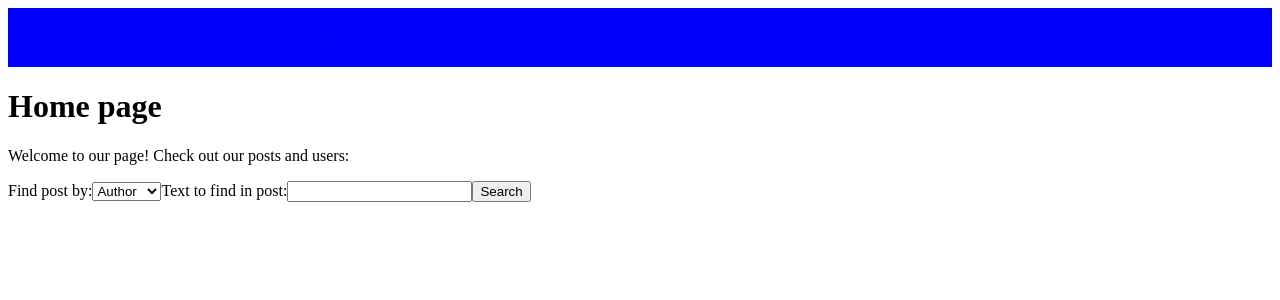
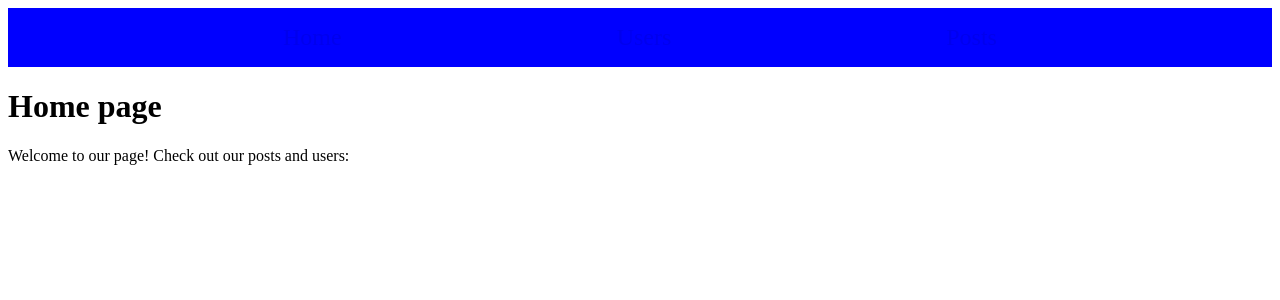
Before and after one commit to kepelivi/diligent-academy-post-app, a React (Vite) app in the folder frontend/: page / in a window 1280 px wide. Shown: the top 300 px of the page. Built offline with nearby package versions, Linux system fonts and the light colour scheme.

Commit message:
Remove SearchForPosts from App

```diff
--- a/frontend/src/App.tsx
+++ b/frontend/src/App.tsx
@@ -3,7 +3,6 @@ import Home from "./components/Home";
 import { BrowserRouter, Routes, Route } from 'react-router-dom';
 import Users from "./components/Users";
 import './styles/style.css';
-import SearcForPost from "./components/SearchForPosts";
 
 function App() {
 
@@ -14,7 +13,6 @@ function App() {
         <Route path="/posts" element={<Posts />} />
         <Route path="/users" element={<Users />} />
       </Routes>
-      <SearcForPost/>
     </BrowserRouter>
   )
 }
```
